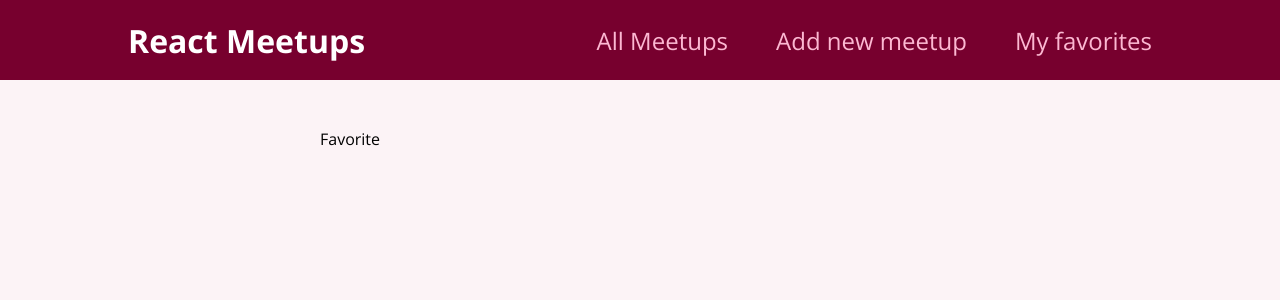
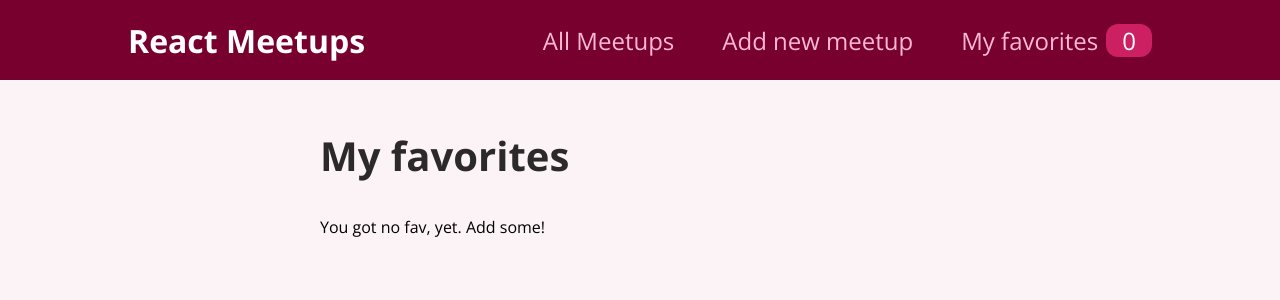
Before and after one commit to isabella232/i-love-music, a React (Create React App) app: page /favorites in a window 1280 px wide. Shown: the top 300 px of the page. Built offline with nearby package versions, Linux system fonts and the light colour scheme.

Commit message:
Favorites page (Add and Delete)

```diff
--- a/src/components/layout/MainNavigation.js
+++ b/src/components/layout/MainNavigation.js
@@ -1,7 +1,10 @@
 import { Link } from "react-router-dom";
 import classes from './MainNavigation.module.css';
+import FavoritesContext from "../../store/favorites-context";
+import { useContext } from "react";
 
 function MainNavigation() {
+    const favoritesCtx = useContext(FavoritesContext);
     return (
         <header className = {classes.header}>
             <div className = {classes.logo}>React Meetups</div>
@@ -14,7 +17,10 @@
                         <Link to='/new-meetup'>Add new meetup</Link>
                     </li>
                     <li>
-                        <Link to='/favorites'>My favorites</Link>
+                        <Link to='/favorites'>
+                            My favorites
+                            <span className = {classes.badge}>{favoritesCtx.totalFavorites}</span>
+                        </Link>
                     </li>
                 </ul>
             </nav>
--- a/src/components/meetups/MeetupItem.js
+++ b/src/components/meetups/MeetupItem.js
@@ -1,8 +1,26 @@
 import classes from './MeetupItem.module.css';
 import Card from '../ui/Card';
 
+import { useContext } from 'react';
+import FavoritesContext from '../../store/favorites-context';
+
 
 function MeetupItem(props) {
+    const favoritesCtx = useContext(FavoritesContext);
+    const itemIsFavorite = favoritesCtx.itemIsFavorite(props.id);
+    function toggleFavoriteStatusHandler() {
+        if (itemIsFavorite){
+            favoritesCtx.removeFavorite(props.id);
+        } else {
+            favoritesCtx.addFavorite({
+                id: props.id,
+                title: props.title,
+                description: props.description,
+                image: props.image,
+                address: props.address
+            });
+        }
+    }
     return (
         <li className = {classes.item}>
             <Card>
@@ -15,7 +33,9 @@
                     <p>{props.description}</p>
                 </div>
                 <div className={classes.actions}>
-                    <button>To Favorites</button>
+                    <button onClick={toggleFavoriteStatusHandler}>
+                        {itemIsFavorite ? 'Remove from Fav' : 'Add to Fav'}
+                    </button>
                 </div>
             </Card>
         </li>
--- a/src/index.js
+++ b/src/index.js
@@ -4,11 +4,14 @@
 
 import './index.css';
 import App from './App';
+import { FavoritesContextProvider } from './store/favorites-context';
 
 
 ReactDOM.render(
-    <BrowserRouter>
-        <App />
-    </BrowserRouter>,
+    <FavoritesContextProvider>
+        <BrowserRouter>
+            <App />
+        </BrowserRouter>
+    </FavoritesContextProvider>,
     document.getElementById('root')
 );
--- a/src/pages/AllMeetups.js
+++ b/src/pages/AllMeetups.js
@@ -39,7 +39,7 @@
   }
     return (
         <div>
-            All Meetups
+            <h1>All Meetups</h1>
             <ul>
                 <MeetupList meetups = {loadedMeetups}></MeetupList>
             </ul>
--- a/src/pages/Favorites.js
+++ b/src/pages/Favorites.js
@@ -1,8 +1,23 @@
+import {useContext} from 'react';
+import FavoritesContext from '../store/favorites-context';
+import MeetupList from '../components/meetups/MeetupList';
+
 function FavoritePage () {
+    const favoritesCtx = useContext(FavoritesContext);
+
+    let content;
+
+    if(favoritesCtx.totalFavorites === 0) {
+        content = <p>You got no fav, yet. Add some!</p>
+    } else {
+        content =  <MeetupList meetups={favoritesCtx.favorites}></MeetupList>
+    }
+
     return (
-        <div>
-            Favorite
-        </div>
+        <section>
+            <h1>My favorites</h1>
+            {content}
+        </section>
     );
 }
 
--- /dev/null
+++ b/src/store/favorites-context.js
@@ -0,0 +1,45 @@
+import { createContext, useState } from "react";
+
+const FavoritesContext = createContext({
+    favorites: [],
+    totalFavorites: 0,
+    addFavorite: (favoriteMeetup) => {},
+    removeFavorite: (meetupId) => {},
+    itemIsFavorite: (meetupId) => {}
+});
+
+export function FavoritesContextProvider(props) {
+    const [userFavorites, setUserFavorites] = useState([]);
+
+    function addFavoriteHandler(favoriteMeetup) {
+        setUserFavorites((prevUserFavorites) => {
+            return prevUserFavorites.concat(favoriteMeetup);
+        })
+    }
+
+    function removeFavoriteHandler(meetupId) {
+        setUserFavorites(prevUserFavorites => {
+            return prevUserFavorites.filter(meetup => meetup.id !== meetupId);
+        })
+    }
+
+    function itemIsFavoriteHandler(meetupId) {
+        return userFavorites.some(meetup => meetup.id === meetupId);
+    }
+
+    const context = {
+        favorites: userFavorites,
+        totalFavorites: userFavorites.length,
+        addFavorite: addFavoriteHandler,
+        removeFavorite: removeFavoriteHandler,
+        itemIsFavorite: itemIsFavoriteHandler
+    };
+
+    return(
+        <FavoritesContext.Provider value = {context}>
+            {props.children}
+        </FavoritesContext.Provider>
+    );
+};
+
+export default FavoritesContext;
```
